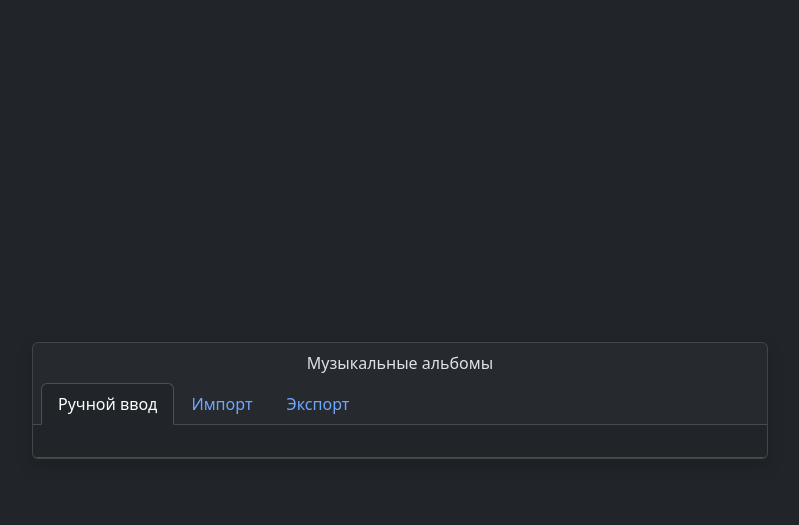
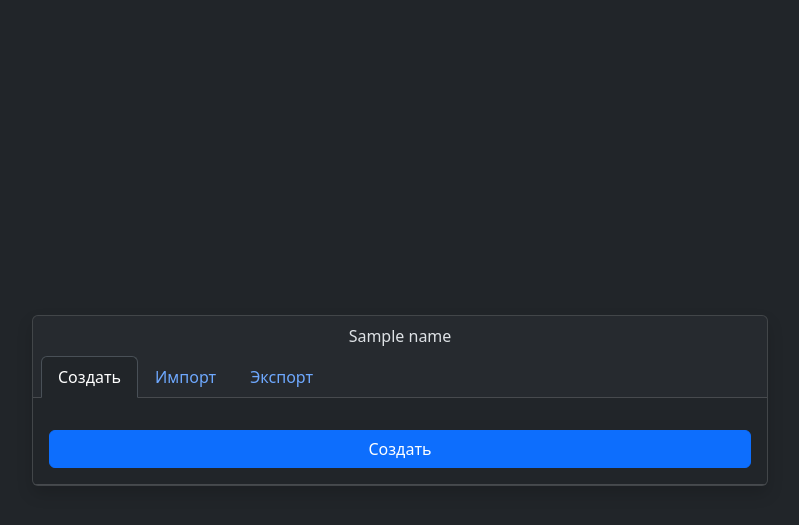
Before and after one commit to Lakosiera/course3_korshunov_laba_4, a Django app: template server/laba_4/templates/index.html in a window 1280 px wide, after a click on "Создать". Shown: the top 525 px of the page, without its empty margins (240-1039 px from the left). Run offline with Django 5.2, Linux system fonts and the light colour scheme; the template is opened without the code that fills it: most values are stand-ins (such as "Sample title", 1, 10 or a date in 2020).

Commit message:
коментарии

```diff
--- a/compose.yml
+++ b/compose.yml
@@ -7,6 +7,6 @@ services: # корневое имя параметра, в котором пер
     command: python manage.py runserver 0.0.0.0:8000 # команда сборки
     volumes: # подключаем локальную папку с кодом для сборки к папке контенера
       - ./server:/server # подключаем папку с сервером
-      - ./storage-media:/server/storage # подключаем папку для загрузки файлов
+      - ./storage-media:/storage # подключаем папку для загрузки файлов
     ports: # пробрасываем порт из контенера во вне. порт_компа:порт_внутри_контенера
       - "8004:8000"
--- a/server/laba_4/data_utils.py
+++ /dev/null
@@ -1,3 +0,0 @@
-def validate_data(data):
-    # TODO
-    pass
--- a/server/laba_4/forms.py
+++ b/server/laba_4/forms.py
@@ -1,6 +1,9 @@
 from django import forms
 
 
-class UploadFileForm(forms.Form):
+# класс для формы импорта файла
+class ImportFileForm(forms.Form):
+    # опциональное поле для нового имени файла
     title = forms.CharField(max_length=50, required=False)
+    # поле для бинарных данных файла
     file = forms.FileField()
--- a/server/laba_4/templates/index.html
+++ b/server/laba_4/templates/index.html
@@ -6,7 +6,8 @@
 
     <meta charset="UTF-8" />
     <meta name="viewport" content="width=device-width, initial-scale=1.0" />
-    <title>Музыкальные альбомы</title>
+    <!-- Имя что передаеться из вьюшки -->
+    <title>{{ name }}</title>
     <!-- указываем пути к ресурсу из папки static -->
     <link rel="icon" href="{% static 'favicon.svg' %}" type="image/svg+xml" />
     <link rel="icon" href="{% static 'favicon.ico' %}" type="image/x-icon" />
@@ -22,64 +23,119 @@
       <div class="container">
         <div class="row justify-content-center">
           <div class="col-lg-8 col-md-10">
+
+            <!-- карточка -->
             <div class="card shadow text-center overflow-hidden">
+
+              <!-- Заголовок карточки -->
               <div class="card-header">
-                <div class="mb-2">Музыкальные альбомы</div>
+                <!-- Имя что передаеться из вьюшки -->
+                <div class="mb-2">{{ name }}</div>
 
+                <!-- Имена вкладок -->
                 <ul class="nav nav-tabs card-header-tabs" id="myTab" role="tablist">
                   <li class="nav-item" role="presentation">
-                    <button class="nav-link {% if tab_index == "0" %} active {% endif %}" id="input-tab" data-bs-toggle="tab" data-bs-target="#input-tab-pane" type="button" role="tab" aria-controls="input-tab-pane" aria-selected="true">Ручной ввод</button>
+                    <button class="nav-link {% if tab_index == "0" %} active {% endif %}" id="input-tab" data-bs-toggle="tab" data-bs-target="#input-tab-pane" type="button" role="tab" aria-controls="input-tab-pane" aria-selected="{% if tab_index == "0" %} true {% else %} false {% endif %}">
+                      Создать
+                    </button>
                   </li>
                   <li class="nav-item" role="presentation">
-                    <button class="nav-link {% if tab_index == "1" %} active {% endif %}" id="import-tab" data-bs-toggle="tab" data-bs-target="#import-tab-pane" type="button" role="tab" aria-controls="import-tab-pane" aria-selected="false">Импорт</button>
+                    <button class="nav-link {% if tab_index == "1" %} active {% endif %}" id="import-tab" data-bs-toggle="tab" data-bs-target="#import-tab-pane" type="button" role="tab" aria-controls="import-tab-pane" aria-selected="{% if tab_index == "1" %} true {% else %} false {% endif %}">
+                      Импорт
+                    </button>
                   </li>
                   <li class="nav-item" role="presentation">
-                    <button class="nav-link {% if tab_index == "2" %} active {% endif %}" id="export-tab" data-bs-toggle="tab" data-bs-target="#export-tab-pane" type="button" role="tab" aria-controls="export-tab-pane" aria-selected="false">Экспорт</button>
+                    <button class="nav-link {% if tab_index == "2" %} active {% endif %}" id="export-tab" data-bs-toggle="tab" data-bs-target="#export-tab-pane" type="button" role="tab" aria-controls="export-tab-pane" aria-selected="{% if tab_index == "2" %} true {% else %} false {% endif %}">
+                      Экспорт
+                    </button>
                   </li>
                 </ul>
               </div>
 
               <div class="card-body">
+                <!-- Содержание вкладок -->
                 <div class="tab-content" id="myTabContent">
                   <div class="tab-pane fade {% if tab_index == "0" %} show active {% endif %}" id="input-tab-pane" role="tabpanel" aria-labelledby="input-tab" tabindex="0">
-                    <!-- Ручной ввод -->
-                    <!-- TODO Ручной ввод -->
-                     <!--div style="height: 200px;"></div-->
+                    <!-- Вкладка Создать -->
+
+                    <!-- Вкладка Импорт -->
+                    <!-- Форма для создания альбома -->
+                    <!-- метод загрузки формы 'create' из "urls.py" -->
+                    <!-- обязательно метод "post" -->
+                    <!-- обязательно наличие `enctype="multipart/form-data"` -->
+                    <form class="needs-validation" action="{% url 'create' %}" method="post" enctype="multipart/form-data">
+                      <!-- Говорим чтобы Django занялся безопасность запроса из формы (Cross Site Request Forgeries) -->
+                      {% csrf_token %}
+
+                      <div class="mb-3">
+                        <!-- Необязательное поле с новым именем файла -->
+                        {% comment %} <input name="title" class="form-control" type="text" placeholder="Имя файла на сервере" aria-label="default input example" /> {% endcomment %}
+                      </div>
+
+                      <div class="mb-3">
+                        <!-- Обязательное поле для загрузки файла -->
+                        {% comment %} <input name="file" class="form-control" type="file" id="formFile" required /> {% endcomment %}
+                      </div>
+
+                      <div class="d-grid gap-2">
+                        <!-- Кнопка для передачи данных из формы во вьюшку -->
+                        <button type="submit" class="btn btn-primary">Создать</button>
+                      </div>
+                    </form>
                   </div>
 
                   <div class="tab-pane fade {% if tab_index == "1" %} show active {% endif %}" id="import-tab-pane" role="tabpanel" aria-labelledby="import-tab" tabindex="0">
-                    <!-- Импорт -->
+                    <!-- Вкладка Импорт -->
+
+                    <!-- Форма для импорта файла -->
+                    <!-- метод загрузки формы 'upload' из "urls.py" -->
+                    <!-- обязательно метод "post" -->
+                    <!-- обязательно наличие `enctype="multipart/form-data"` -->
                     <form class="needs-validation" action="{% url 'upload' %}" method="post" enctype="multipart/form-data">
                       <!-- Говорим чтобы Django занялся безопасность запроса из формы (Cross Site Request Forgeries) -->
                       {% csrf_token %}
 
                       <div class="mb-3">
+                        <!-- Необязательное поле с новым именем файла -->
                         <input name="title" class="form-control" type="text" placeholder="Имя файла на сервере" aria-label="default input example" />
                       </div>
 
                       <div class="mb-3">
-                        <!-- label for="formFile" class="form-label">Default file input example</label -->
+                        <!-- Обязательное поле для загрузки файла -->
                         <input name="file" class="form-control" type="file" id="formFile" required />
                       </div>
 
                       <div class="d-grid gap-2">
+                        <!-- Кнопка для передачи данных из формы во вьюшку -->
                         <button type="submit" class="btn btn-danger">Импорт</button>
                       </div>
                     </form>
                   </div>
 
                   <div class="tab-pane fade {% if tab_index == "2" %} show active {% endif %}" id="export-tab-pane" role="tabpanel" aria-labelledby="export-tab" tabindex="0">
-                    <!-- Экспорт -->
+                    <!-- Вкладка Экспорт -->
+
                     <ul class="list-group">
+                      <!-- Если есть список файло -->
                       {% if files %}
+                        <!-- перебираем файлы -->
                         {% for file in files %}
                           <li class="list-group-item list-group-item-action px-2 d-flex justify-content-between align-items-start">
-                            <div class="text-start text-truncate flex-fill">{{ file.title }}</div>
-                            <div class="me-2">{{ file.created_at | date:"Y.m.d H:i" }}</div>
-                            <a href="{% url 'download' file.filename %}" class="btn btn-sm btn-dark" role="button">🔗</a>
+                            <!-- выводим имя файла -->
+                            <div class="ms-2 pt-1 flex-fill text-start text-truncate">{{ file.title }}</div>
+                            <!-- выводим время создания файла -->
+                            <div class="me-3 pt-1">{{ file.created_at | date:"Y.m.d H:i" }}</div>
+                            <!-- действия над файлами -->
+                            <div class="btn-group" role="group" aria-label="Basic example">
+                              <!-- скачать файл. ('download' из "urls.py") -->
+                              <a href="{% url 'download' file.filename %}" class="btn btn-sm btn-dark" role="button">🔗</a>
+                              <!-- удалить файл. ('delete' из "urls.py") -->
+                              <a href="{% url 'delete' file.filename %}" class="btn btn-sm btn-dark" role="button">❌</a>
+                            </div>
                           </li>
                         {% endfor %}
                       {% else %}
+                        <!-- файлов нет, отображаем это на странице -->
                         <li class="list-group-item list-group-item-warning">Файлов нет</li>
                       {% endif %}
                     </ul>
@@ -92,6 +148,7 @@
                 {% if messages %}
                   <!-- перебираем сообщения -->
                   {% for message in messages %}
+                    <!-- в зависимости от типа сообщения выствляем стиль оформления -->
                     <div class="mt-3 alert alert-dismissible fade show {% if message.tags == 'error' %}
                         alert-danger
                       {% elif message.tags == 'info' %}
@@ -104,7 +161,9 @@
                         alert-primary
                       {% endif %}"
                       role="alert">
+                      <!-- сообщение -->
                       {{ message }}
+                      <!-- закрыть сообщение -->
                       <button type="button" data-bs-dismiss="alert" aria-label="Close" class="btn-close"></button>
                     </div>
                   {% endfor %}
@@ -116,6 +175,7 @@
       </div>
     </div>
 
+    <!-- подключаем bootstrap -->
     <script src="https://cdn.jsdelivr.net/npm/bootstrap@5.3.3/dist/js/bootstrap.bundle.min.js" integrity="sha384-YvpcrYf0tY3lHB60NNkmXc5s9fDVZLESaAA55NDzOxhy9GkcIdslK1eN7N6jIeHz" crossorigin="anonymous"></script>
   </body>
 </html>
--- a/server/laba_4/urls.py
+++ b/server/laba_4/urls.py
@@ -11,6 +11,11 @@ urlpatterns = [
         name="index",  # условное имя пути
     ),
     path(
+        route="create",  # путь
+        view=views.create,  # вьюшка из файла 'views.py'
+        name="create",
+    ),
+    path(
         route="upload",  # путь
         view=views.upload_file,  # вьюшка из файла 'views.py'
         name="upload",
@@ -20,4 +25,9 @@ urlpatterns = [
         view=views.download,  # вьюшка из файла 'views.py'
         name="download",
     ),
+    path(
+        route="delete/<str:filename>",  # путь  (т.е. /delete/1734359984-ДАННЫЕ_ДЛЯ_ИМПОРТА.json")
+        view=views.delete,  # вьюшка из файла 'views.py'
+        name="delete",
+    ),
 ]
```
Also changed, not shown: server/laba_4/file_utils.py (+37 -11 lines), server/laba_4/models.py (+6 -2 lines), server/laba_4/views.py (+83 -21 lines).
